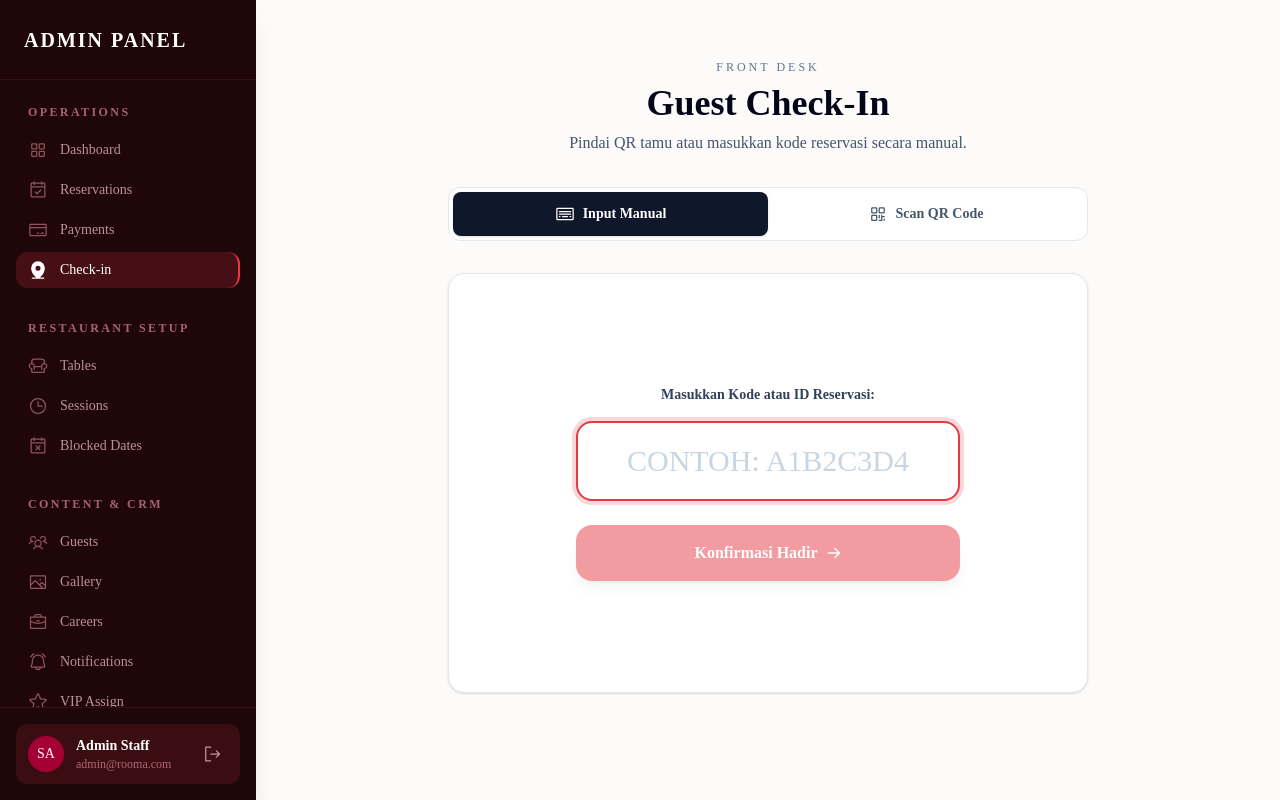
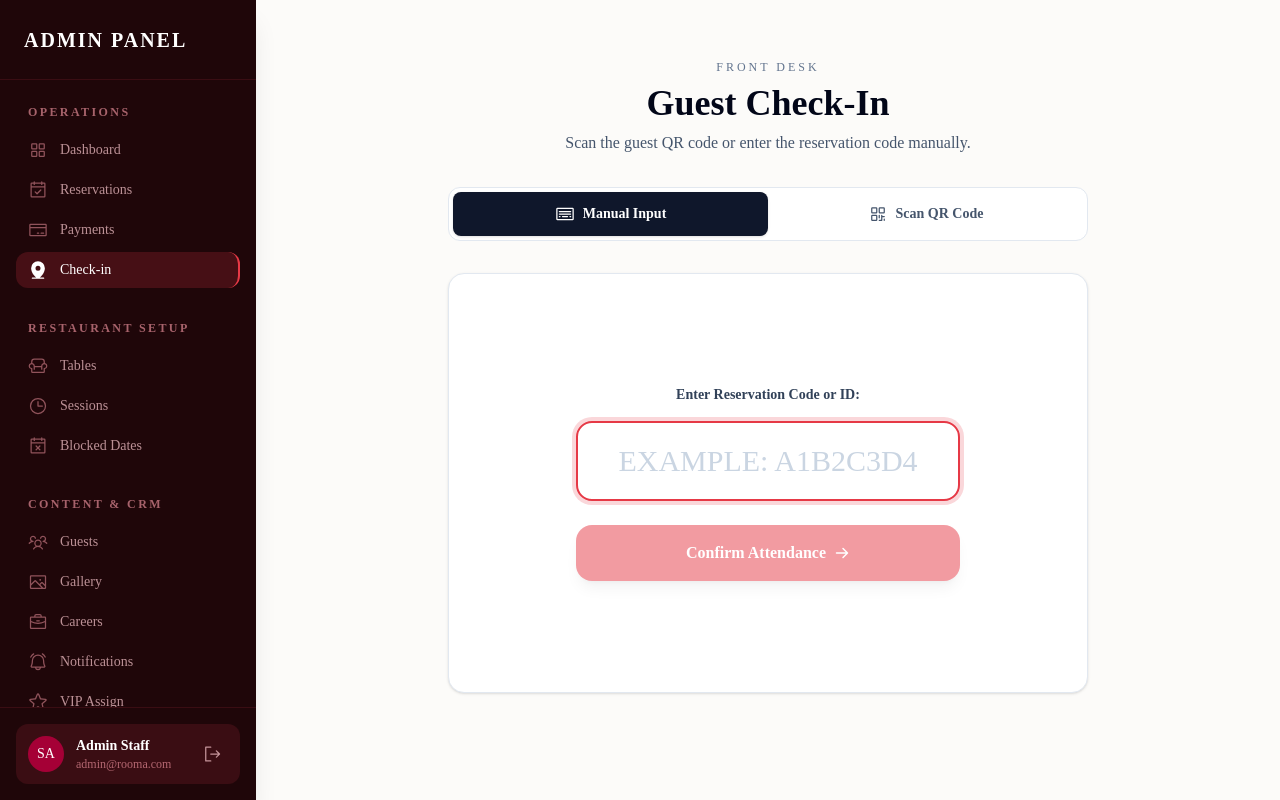
Before and after one commit to ruangcode-id/rooma-ceritarasa, a Next.js app: page /admin/check-in in a window 1280 px wide. Built offline with nearby package versions, Linux system fonts and the light colour scheme.

Commit message:
refactor(lang): translate Admin Check-in UI text to English

```diff
--- a/src/app/(admin)/admin/check-in/page.tsx
+++ b/src/app/(admin)/admin/check-in/page.tsx
@@ -35,11 +35,11 @@ export default function AdminCheckInPage() {
       const data = await res.json();
 
       if (!res.ok || !data.success) {
-        throw new Error(data.error ?? "Gagal check-in. Kode tidak valid atau sudah digunakan.");
+        throw new Error(data.error ?? "Check-in failed. Code is invalid or already used.");
       }
 
       setStatus("success");
-      setMessage(`Check-in berhasil! Reservasi ${data.data.reservationId.slice(0, 8).toUpperCase()} telah ditandai hadir.`);
+      setMessage(`Check-in successful! Reservation ${data.data.reservationId.slice(0, 8).toUpperCase()} has been marked as present.`);
 
       // Auto reset after 3.5 seconds
       setTimeout(() => {
@@ -73,7 +73,7 @@ export default function AdminCheckInPage() {
       <div className="text-center">
         <p className="text-xs uppercase tracking-[0.25em] text-slate-500">Front Desk</p>
         <h1 className="mt-2 text-4xl font-semibold text-slate-950">Guest Check-In</h1>
-        <p className="mt-2 text-slate-600">Pindai QR tamu atau masukkan kode reservasi secara manual.</p>
+        <p className="mt-2 text-slate-600">Scan the guest QR code or enter the reservation code manually.</p>
       </div>
 
       <div className="flex w-full overflow-hidden rounded-xl border border-slate-200 bg-white p-1">
@@ -84,7 +84,7 @@ export default function AdminCheckInPage() {
           }`}
         >
           <Keyboard size={20} />
-          Input Manual
+          Manual Input
         </button>
         <button
           onClick={() => {
@@ -105,13 +105,13 @@ export default function AdminCheckInPage() {
         {/* State Overlays */}
         <div className={`absolute inset-0 flex flex-col items-center justify-center p-8 text-center transition-transform duration-500 z-10 ${status === "success" ? "translate-y-0 bg-green-500 text-white" : "translate-y-full"} ${status === "idle" ? "hidden" : ""}`}>
           <CheckCircle size={80} weight="fill" className="mb-4 text-green-100 animate-bounce" />
-          <h2 className="text-3xl font-bold mb-2">Check-in Berhasil!</h2>
+          <h2 className="text-3xl font-bold mb-2">Check-in Successful!</h2>
           <p className="text-green-50 text-lg">{message}</p>
         </div>
 
         <div className={`absolute inset-0 flex flex-col items-center justify-center p-8 text-center transition-transform duration-500 z-10 ${status === "error" ? "translate-y-0 bg-red-500 text-white" : "translate-y-full"} ${status === "idle" ? "hidden" : ""}`}>
           <XCircle size={80} weight="fill" className="mb-4 text-red-100 animate-pulse" />
-          <h2 className="text-3xl font-bold mb-2">Check-in Gagal</h2>
+          <h2 className="text-3xl font-bold mb-2">Check-in Failed</h2>
           <p className="text-red-50 text-lg">{message}</p>
         </div>
 
@@ -119,12 +119,12 @@ export default function AdminCheckInPage() {
         {mode === "manual" && status === "idle" && (
           <form onSubmit={handleSubmit} className="w-full flex flex-col items-center max-w-sm">
             <label className="text-sm font-semibold text-slate-700 mb-4 block w-full text-center">
-              Masukkan Kode atau ID Reservasi:
+              Enter Reservation Code or ID:
             </label>
             <input
               ref={inputRef}
               type="text"
-              placeholder="Contoh: a1b2c3d4"
+              placeholder="Example: a1b2c3d4"
               value={lookupCode}
               onChange={(e) => setLookupCode(e.target.value)}
               className="w-full rounded-2xl border-2 border-slate-200 bg-slate-50 px-6 py-5 text-center text-3xl font-bold tracking-widest text-slate-900 uppercase focus:border-primary focus:bg-white focus:outline-none focus:ring-4 focus:ring-primary/20 transition-all placeholder:text-slate-300 placeholder:font-normal placeholder:tracking-normal"
@@ -136,7 +136,7 @@ export default function AdminCheckInPage() {
               disabled={!lookupCode || isLoading}
               className="mt-6 flex w-full items-center justify-center gap-2 rounded-2xl bg-primary px-8 py-4 font-semibold text-white shadow-lg transition-all hover:bg-primary/90 disabled:opacity-50 disabled:cursor-not-allowed hover:shadow-primary/30"
             >
-              {isLoading ? "Memproses..." : "Konfirmasi Hadir"}
+              {isLoading ? "Processing..." : "Confirm Attendance"}
               {!isLoading && <ArrowRight weight="bold" />}
             </button>
           </form>
@@ -148,16 +148,16 @@ export default function AdminCheckInPage() {
               <QrCode size={64} className="text-slate-300 group-hover:text-primary/50 transition-colors" />
               <div className="absolute inset-x-6 top-1/2 h-0.5 bg-primary/40 shadow-[0_0_8px_rgba(255,255,255,0.8)] -translate-y-1/2 animate-[pulse_2s_ease-in-out_infinite]" />
             </div>
-            <h3 className="font-semibold text-slate-900 text-lg">Scanner Aktif</h3>
+            <h3 className="font-semibold text-slate-900 text-lg">Scanner Active</h3>
             <p className="text-slate-500 text-sm mt-1 max-w-xs leading-relaxed">
-              Fitur akses kamera untuk <span className="italic">scan</span> otomatis sedang dalam tahap simulasi.
-              Gunakan mode Input Manual.
+              Camera access for automatic <span className="italic">scan</span> is currently in simulation mode.
+              Please use Manual Input mode.
             </p>
             <button
               onClick={() => setMode("manual")}
               className="mt-5 rounded-lg border border-slate-200 px-4 py-2 text-sm font-semibold text-slate-600 hover:bg-slate-50 transition-colors"
             >
-              Kembali ke Input Manual
+              Back to Manual Input
             </button>
           </div>
         )}
```
